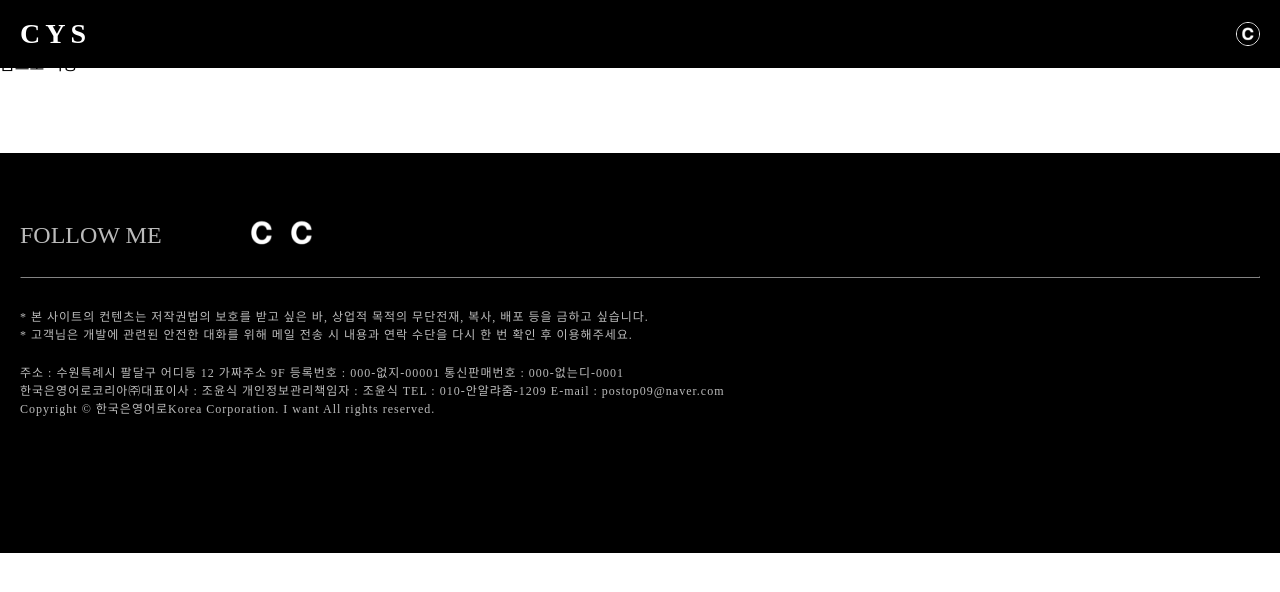
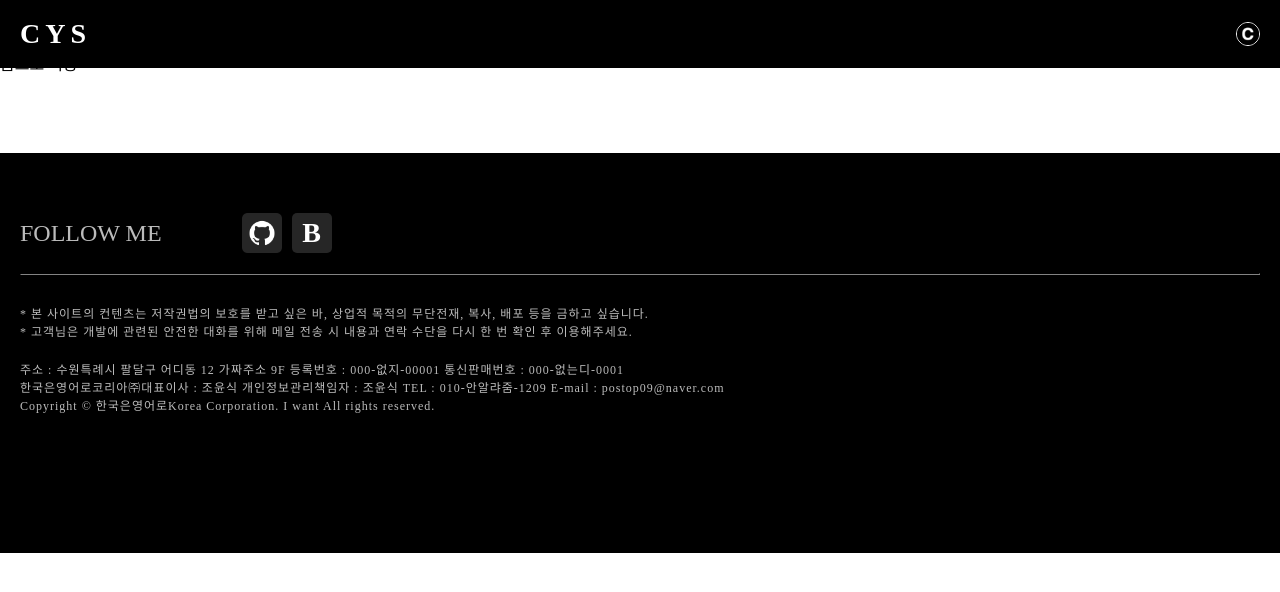
Before and after one commit to postop09/portfolio-v2, a Next.js app: page /temp in a window 1280 px wide. Shown: the top 592 px of the page. Built offline with nearby package versions, Linux system fonts and the light colour scheme; a web font is replaced by a local one.

Commit message:
#14 <feat: 프로젝트 등록 - 컴포넌트 UI 수정 및 주소 연결>

```diff
--- a/src/components/Project/ProjectLink/ProjectLink.module.css
+++ b/src/components/Project/ProjectLink/ProjectLink.module.css
@@ -3,7 +3,7 @@
   display: block;
   width: fit-content;
   height: fit-content;
-  background-color: black;
+  background-color: #262626;
   transition: all 0.1s;
 }
 
@@ -13,7 +13,7 @@
 
 .imgProject {
   display: block;
-  object-fit: contain;
+  object-fit: cover;
 }
 
 .txtWrapper {
--- a/src/components/Project/ProjectLinkList/ProjectLinkList.tsx
+++ b/src/components/Project/ProjectLinkList/ProjectLinkList.tsx
@@ -5,9 +5,10 @@ type Props = {
   title: string | undefined;
   githubUrl: string | undefined;
   pageUrl: string | undefined;
+  imgSrc: string | undefined;
 };
 
-const ProjectLinkList = ({ title, githubUrl, pageUrl }: Props) => {
+const ProjectLinkList = ({ title, githubUrl, pageUrl, imgSrc }: Props) => {
   return (
     <section className={s.wrapper}>
       <h3 className={s.title}>
@@ -19,7 +20,7 @@ const ProjectLinkList = ({ title, githubUrl, pageUrl }: Props) => {
         </li>
         {pageUrl && (
           <li>
-            <ProjectLink type="page" href={pageUrl} />
+            <ProjectLink type="page" href={pageUrl} src={imgSrc} />
           </li>
         )}
       </ul>
--- a/src/components/Project/ProjectSpec/ProjectSpec.tsx
+++ b/src/components/Project/ProjectSpec/ProjectSpec.tsx
@@ -15,6 +15,7 @@ const ProjectSpec = ({ skills }: Props) => {
           alt=""
           width={300}
           height={300}
+          priority
           className={s.imgMain}
         />
       </div>
--- a/src/components/layout/Footer.module.css
+++ b/src/components/layout/Footer.module.css
@@ -18,7 +18,26 @@
 
 .followListWrapper {
   display: flex;
+  align-items: center;
+  gap: 10px;
   margin-left: 80px;
+}
+
+.gitBtn {
+  display: block;
+}
+
+.blogBtn {
+  display: flex;
+  justify-content: center;
+  align-items: center;
+  border-radius: 5px;
+  width: 40px;
+  height: 40px;
+  font-size: 28px;
+  font-weight: 800;
+  color: white;
+  background-color: #262626;
 }
 
 .divLine {
--- a/src/components/layout/Footer.tsx
+++ b/src/components/layout/Footer.tsx
@@ -1,3 +1,4 @@
+import Link from "next/link";
 import s from "./Footer.module.css";
 import Image from "next/image";
 
@@ -8,24 +9,27 @@ const Footer = () => {
         <p className={s.followTitle}>FOLLOW ME</p>
         <ul className={s.followListWrapper}>
           <li>
-            <button type="button">
+            <Link
+              href="https://github.com/postop09"
+              className={s.gitBtn}
+              target="_blank"
+            >
               <Image
-                src="/assets/favicon/favicon-96x96.png"
+                src="/assets/icon/icon_github.png"
                 alt=""
                 width={40}
                 height={40}
               />
-            </button>
+            </Link>
           </li>
           <li>
-            <button type="button">
-              <Image
-                src="/assets/favicon/favicon-96x96.png"
-                alt=""
-                width={40}
-                height={40}
-              />
-            </button>
+            <Link
+              href="https://watchwebs.tistory.com/"
+              className={s.blogBtn}
+              target="_blank"
+            >
+              B
+            </Link>
           </li>
         </ul>
       </div>
--- a/src/pages/project/[id].tsx
+++ b/src/pages/project/[id].tsx
@@ -53,6 +53,7 @@ const Id = () => {
         title={project?.title}
         githubUrl={project?.githubUrl}
         pageUrl={project?.pageUrl}
+        imgSrc={project?.imagePath}
       />
     </div>
   );
```
Also changed, not shown: src/components/Project/ProjectLink/ProjectLink.tsx (+3 -6 lines), public/assets/icon/icon_github.png (added).
